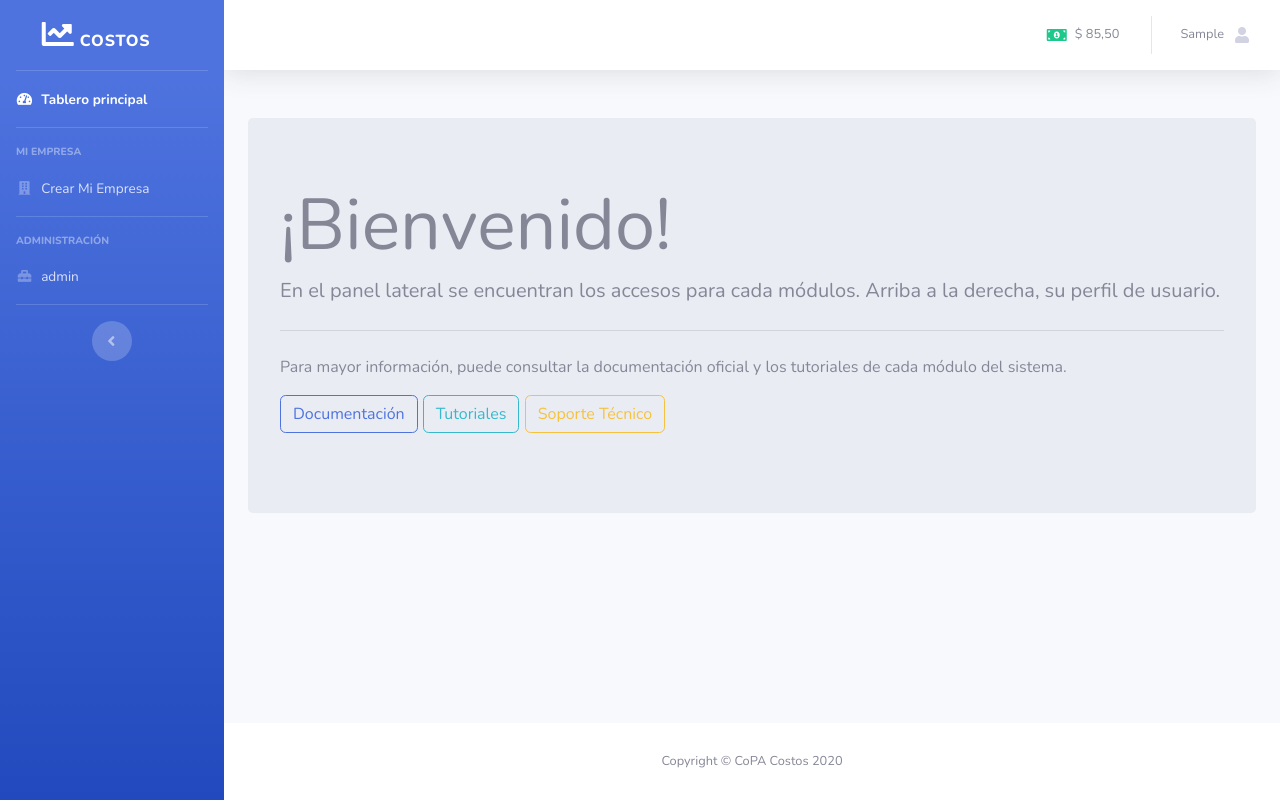
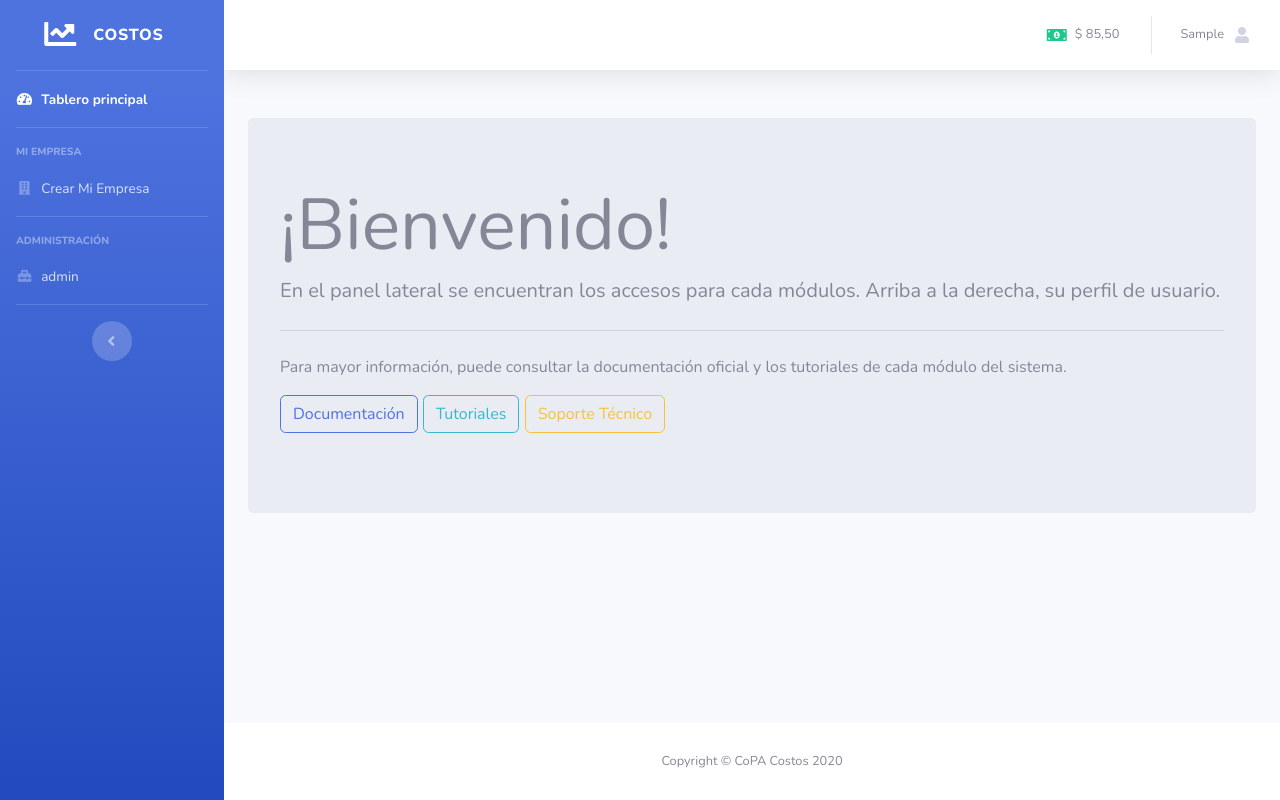
Before and after one commit to quijot/Costos-CoPA, a Django app: page /costos/ in a window 1280 px wide. Run offline with Django 3.2, Linux system fonts and the light colour scheme; the visitor is signed in with stand-in values (Sample User, id 1); parts of the project's set-up code (start-up, migrations or seed data) failed here and were passed over; some libraries are stand-ins or nearby versions.

Commit message:
Fix brand text
Signed-off-by: Santiago Pestarini <santiagonob@gmail.com>

```diff
--- a/templates/includes/sidebar.html
+++ b/templates/includes/sidebar.html
@@ -2,10 +2,8 @@
 <ul class="navbar-nav bg-gradient-primary sidebar sidebar-dark accordion d-print-none" id="accordionSidebar">
   <!-- Sidebar - Brand -->
   <a class="sidebar-brand d-flex align-items-center justify-content-center" href="{% url 'index' %}">
-    <div class="sidebar-brand-icon">
-      <i class="fas fa-chart-line"></i> Costos
-    </div>
-    <div class="sidebar-brand-text mx-3">{{ settings.CRISPY_TEMPLATE_PACK }}</div>
+    <div class="sidebar-brand-icon"><i class="fas fa-chart-line"></i></div>
+    <div class="sidebar-brand-text mx-3">Costos</div>
   </a>
   <!-- Divider -->
   <hr class="sidebar-divider my-0">
```
